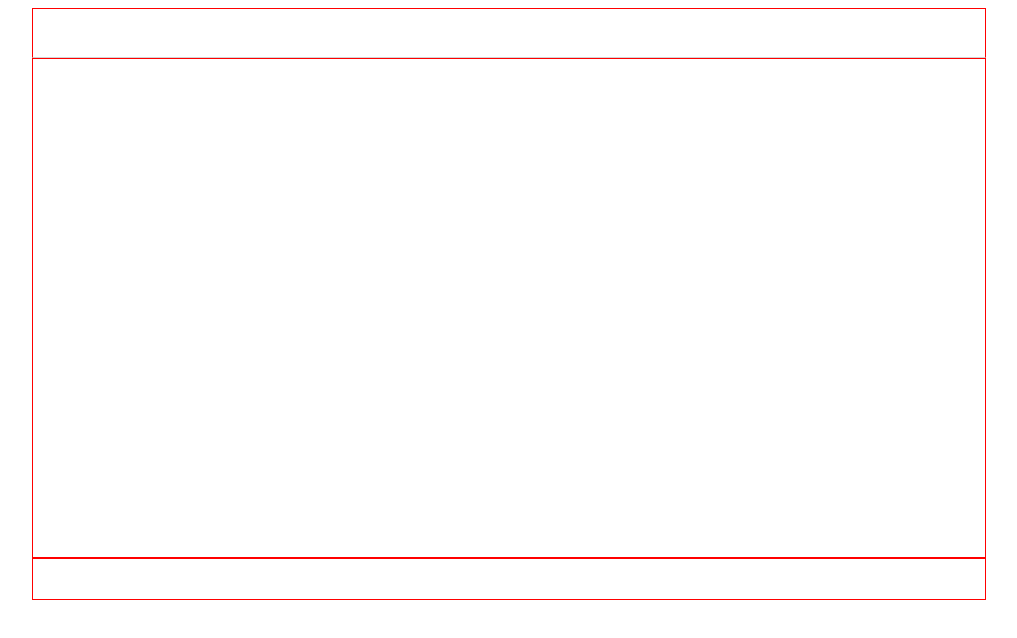
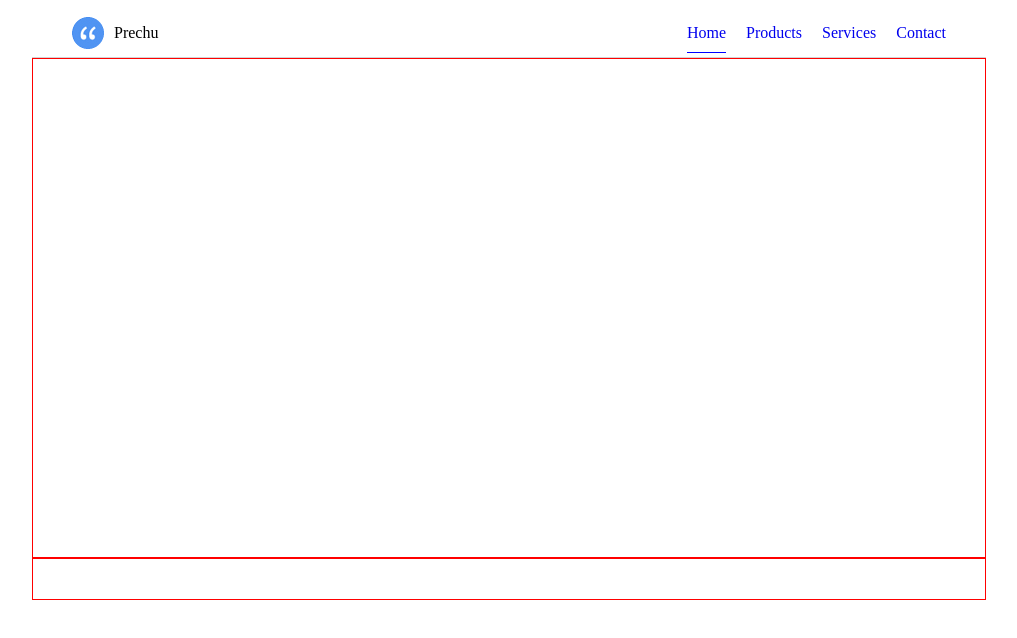
Before and after one commit to duytung95nb/html-css, a plain HTML site: page index.html in a window 1280 px wide. Shown: the whole page, without its empty margins (131-1148 px from the left). Drawn offline with Linux system fonts and the light colour scheme.

Commit message:
_ Finished header

```diff
--- a/assets/css/style.css
+++ b/assets/css/style.css
@@ -41,7 +41,6 @@ ul {
     margin: auto;
 }
 .page .header {
-    border: 1px solid red;
     height: 50px;
     padding: 5px 40px 5px 40px;
     display: flex;
@@ -60,3 +59,36 @@ ul {
     padding-bottom: 20px;
 }
 /* end of page */
+/* brand */
+.brand {
+    text-decoration: none;
+    color: black;
+    display: inline-flex;
+    align-items: center;
+    height: 100%;
+}
+.brand .icon {
+}
+.brand .name {
+    margin-left: 10px;
+}
+/* end of brand */
+/* main nav  */
+.main-nav {
+    display: inline-block;
+    height: 100%;
+}
+.main-nav .item {
+    display: inline-flex;
+    flex-direction: column;
+    justify-content: center;
+    height: 100%;
+    margin-left: 16px;
+}
+.main-nav .item.active {
+    border-bottom: 1px solid blue;
+}
+.main-nav .item .title {
+    text-decoration: none;
+}
+/* end of main nav  */
--- a/index.html
+++ b/index.html
@@ -9,6 +9,22 @@
 <body>
   <div class="page">
     <header class="header">
+        <div class="multi-columns">
+        <div class="col-20">
+          <a class="brand" href="#">
+            <img class="icon" src="assets/images/icons/brand-icon.png" alt="brand icon">
+            <span class="name">Prechu</span>
+          </a>
+        </div>
+        <div class="col-80 pull-content-right">
+          <ul class="main-nav">
+            <li class="item active"><a href="#" class="title" title="Home">Home</a></li>
+            <li class="item"><a href="#" class="title" title="Products">Products</a></li>
+            <li class="item"><a href="#" class="title" title="Services">Services</a></li>
+            <li class="item"><a href="#" class="title" title="Contact">Contact</a></li>
+          </ul>
+        </div>
+      </div>
     </header>
     <div class="content">
     </div>
```
Also changed, not shown: assets/images/icons/brand-icon.png (added).
